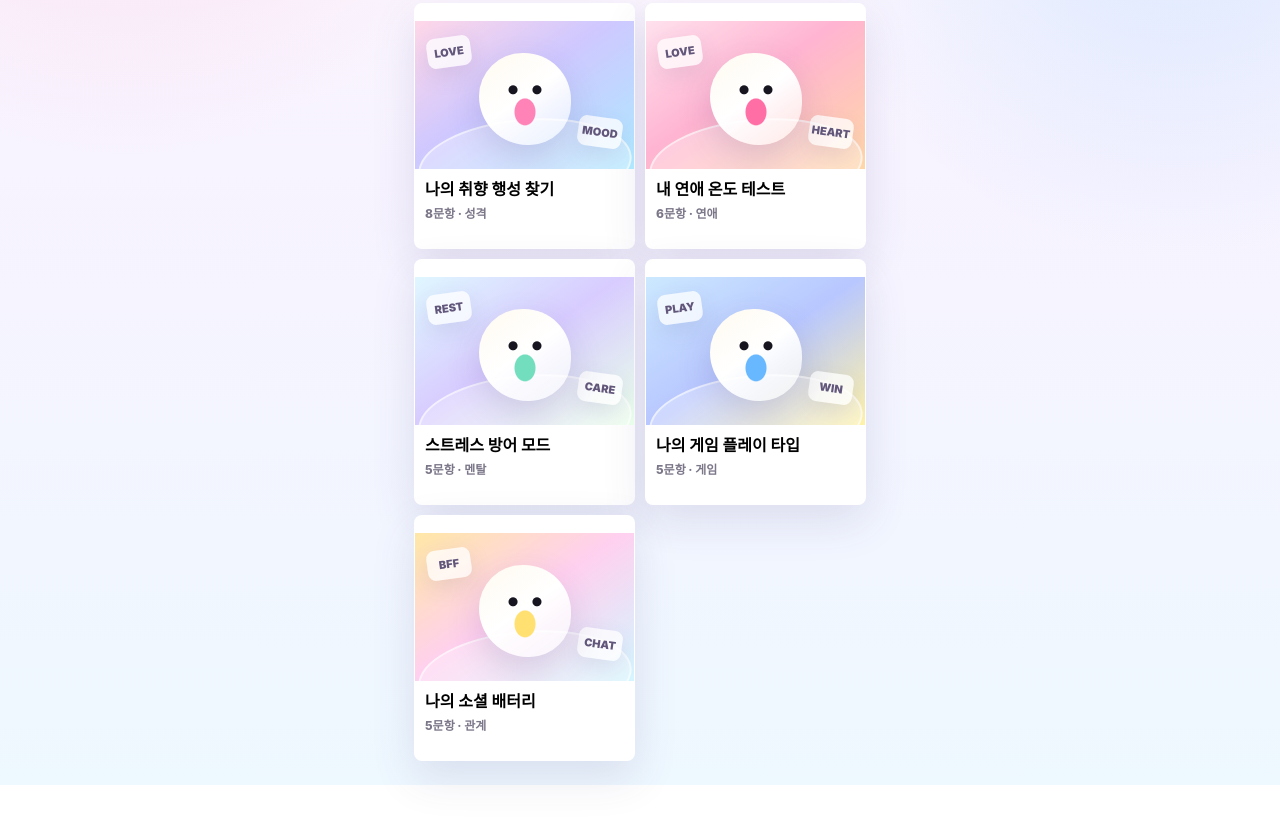
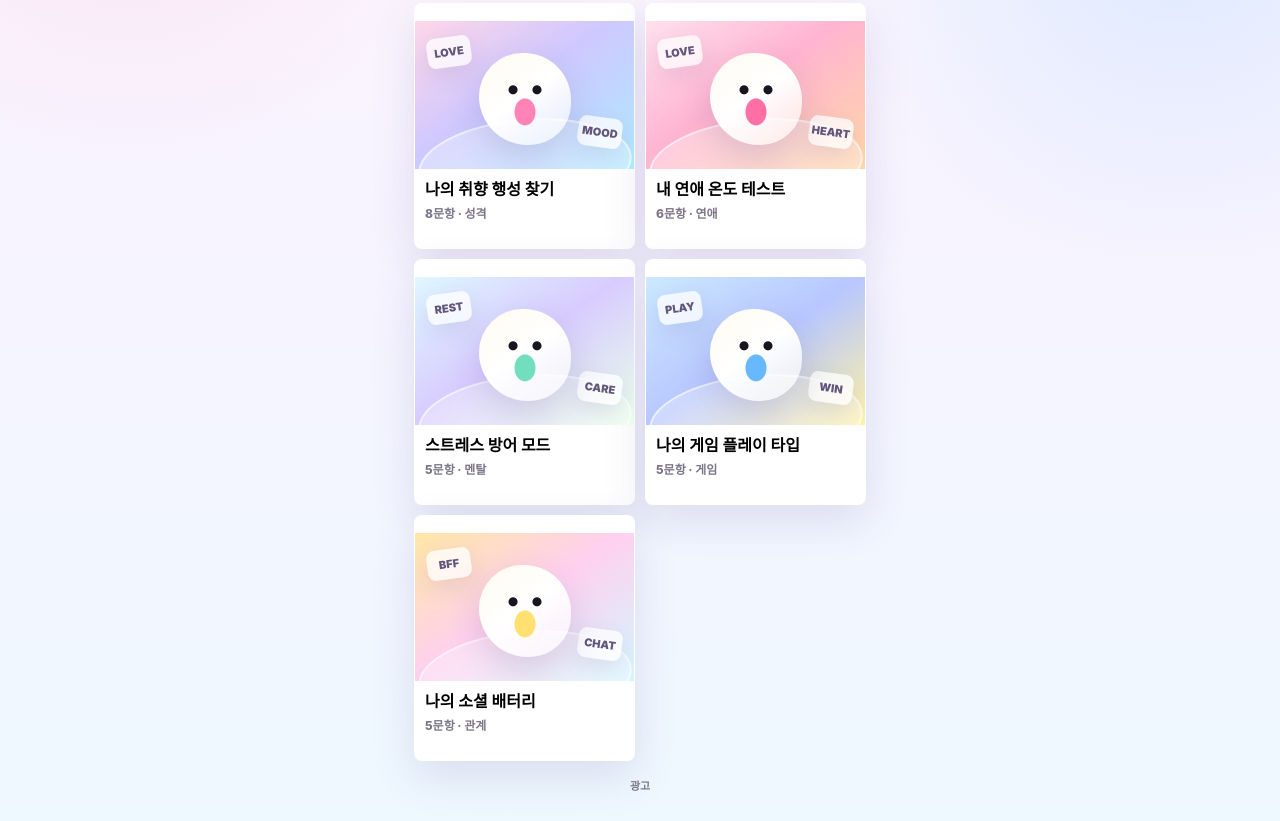
Before and after one commit to ghlee5030-hue/jamo-word-race, a website: page personality.html in a window 1280 px wide. Shown: the part 313-1134 px from the top of the page. Before the commit the page ends 1098 px from the top, so only its background shows below. Drawn offline with Linux system fonts and the light colour scheme.

Commit message:
Add files via upload

```diff
--- a/personality.html
+++ b/personality.html
@@ -170,6 +170,17 @@
       display: grid;
       grid-template-columns: repeat(2, minmax(0, 1fr));
       gap: 10px;
+    }
+
+    .ad-slot {
+      display: grid;
+      justify-items: center;
+      gap: 6px;
+      width: min(100%, 360px);
+      margin: 16px auto 4px;
+      color: var(--muted);
+      font-size: 11px;
+      font-weight: 850;
     }
 
     .test-card {
@@ -495,6 +506,13 @@
         <span class="tag" id="testCount">0개</span>
       </div>
       <div class="test-grid" id="testGrid"></div>
+      <div class="ad-slot" aria-label="광고">
+        <span>광고</span>
+        <ins class="kakao_ad_area" style="display:none;"
+          data-ad-unit="DAN-IyjFMMsX8A0cddwc"
+          data-ad-width="320"
+          data-ad-height="100"></ins>
+      </div>
     </section>
 
     <section class="screen" id="startScreen">
@@ -547,6 +565,7 @@
 
   <div class="toast" id="toast"></div>
 
+  <script async type="text/javascript" src="https://t1.kakaocdn.net/kas/static/ba.min.js"></script>
   <script>
     const baseQuestions = [
       {
```
Also changed, not shown: index.html (+19 -0 lines).
